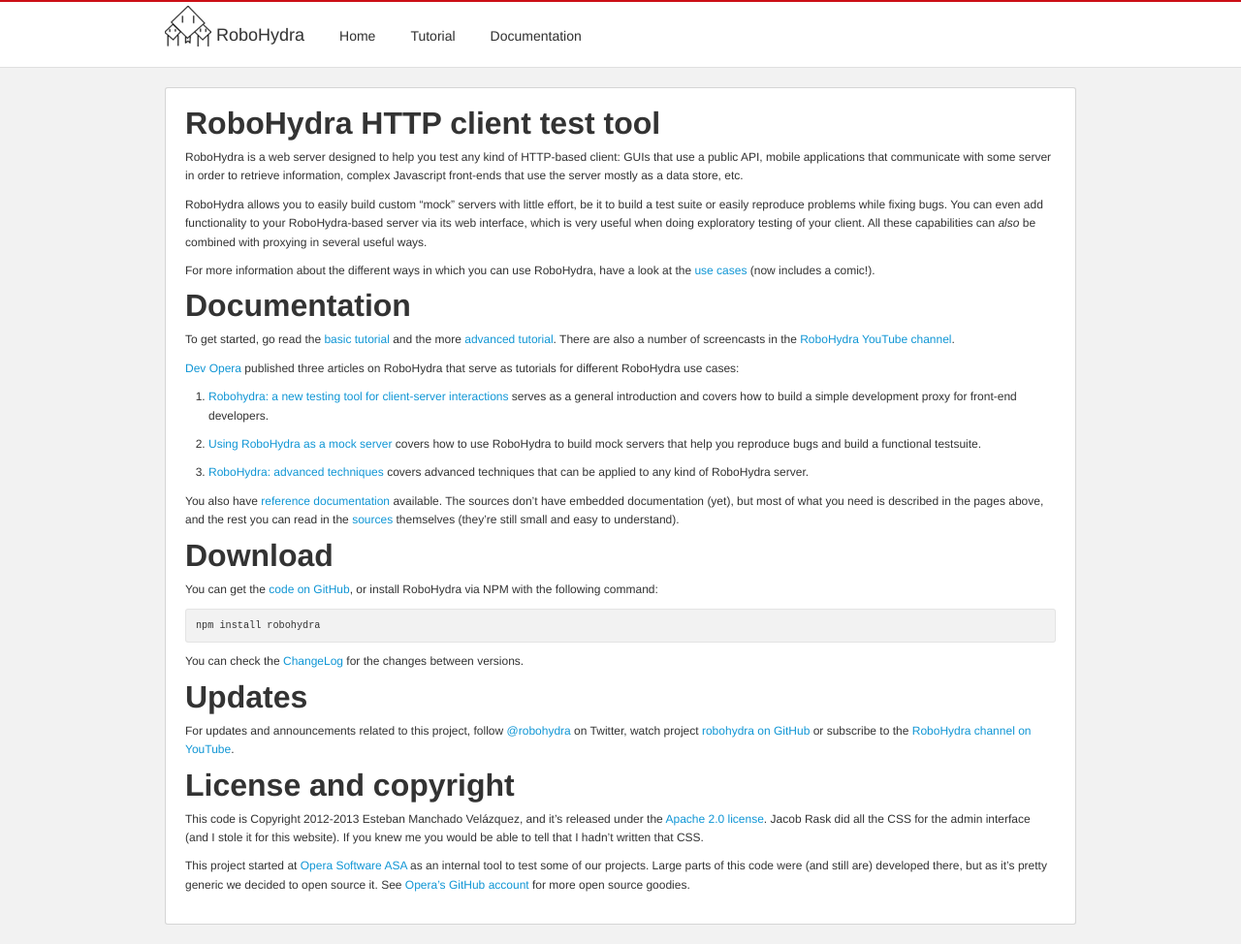
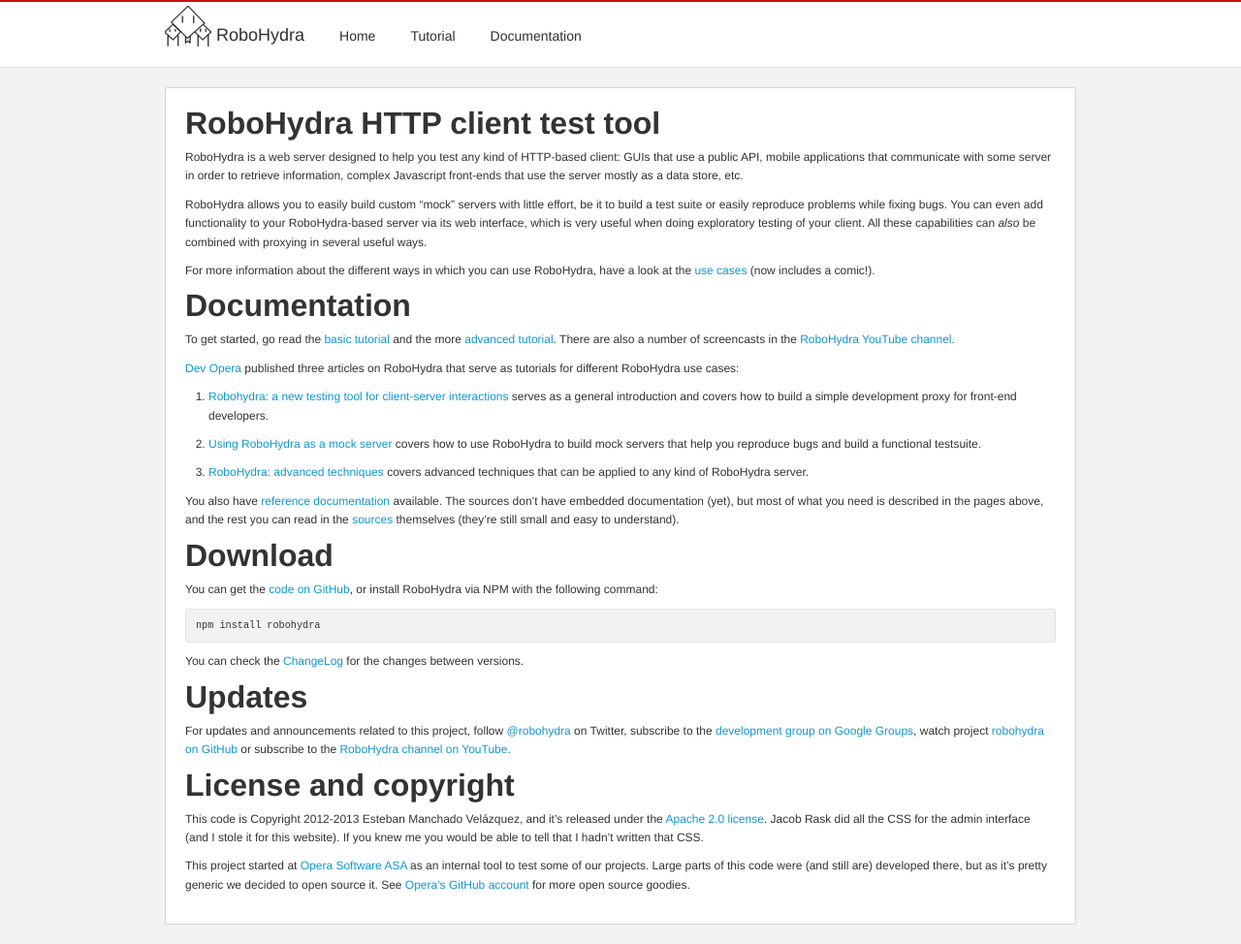
Before and after one commit to robohydra/robohydra, a Jekyll site: the page built from index.md, in a window 1280 px wide and 974 px high. Shown: the whole window at 97% size. Built offline with Jekyll 4.4.1, drawn with Linux system fonts in a browser that asks for light colours.

Commit message:
Add link to the development mailing list

```diff
--- a/index.md
+++ b/index.md
@@ -70,9 +70,12 @@
 =======
 
 For updates and announcements related to this project, follow
-[@robohydra](https://twitter.com/robohydra) on Twitter, watch project
-[robohydra on GitHub](https://github.com/operasoftware/robohydra) or
-subscribe to the [RoboHydra channel on
+[@robohydra](https://twitter.com/robohydra) on Twitter, subscribe to
+the [development group on Google
+Groups](https://groups.google.com/forum/?hl=es&fromgroups#!forum/robohydra),
+watch project [robohydra on
+GitHub](https://github.com/operasoftware/robohydra) or subscribe to
+the [RoboHydra channel on
 YouTube](http://www.youtube.com/user/robohydra/videos).
 
 License and copyright
```
